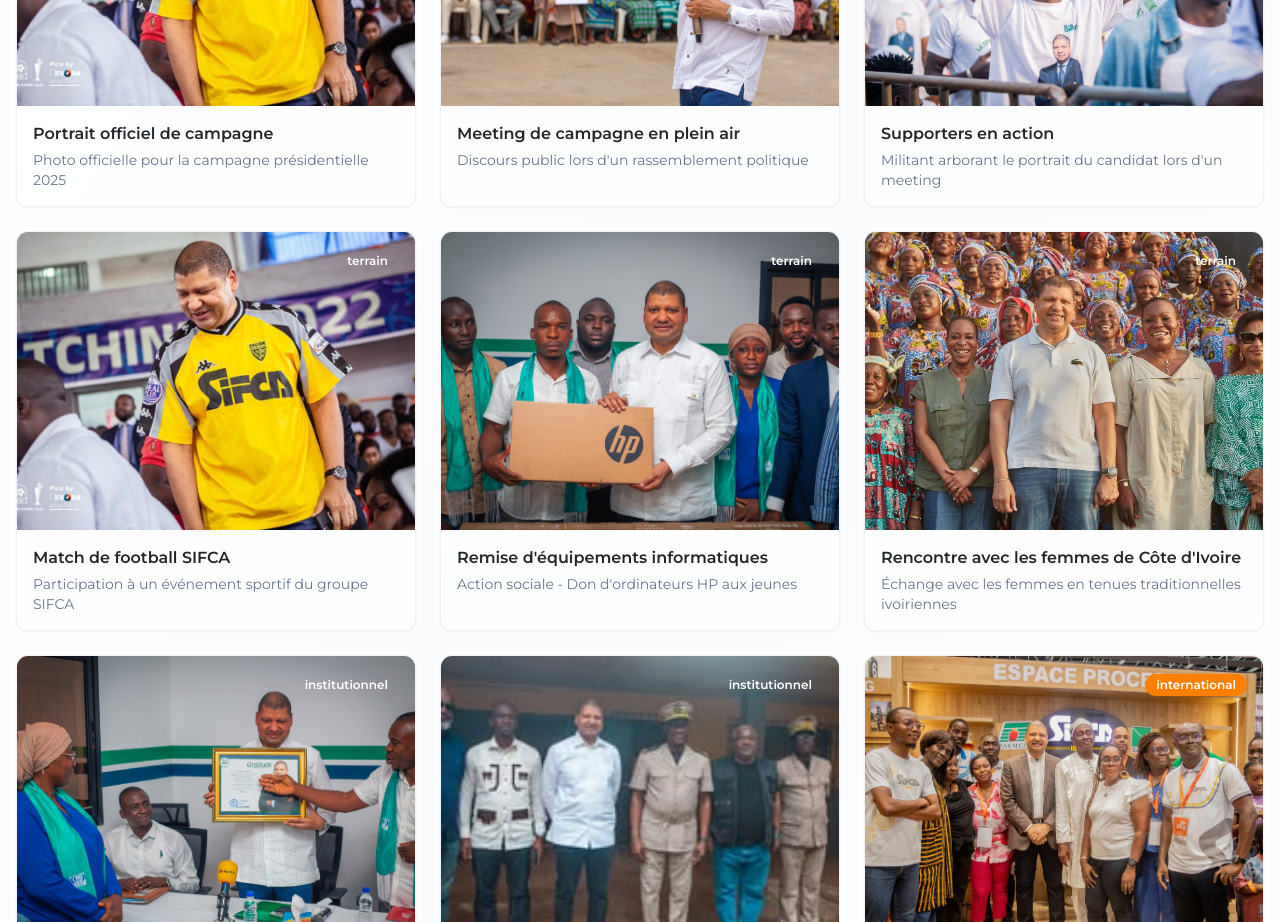
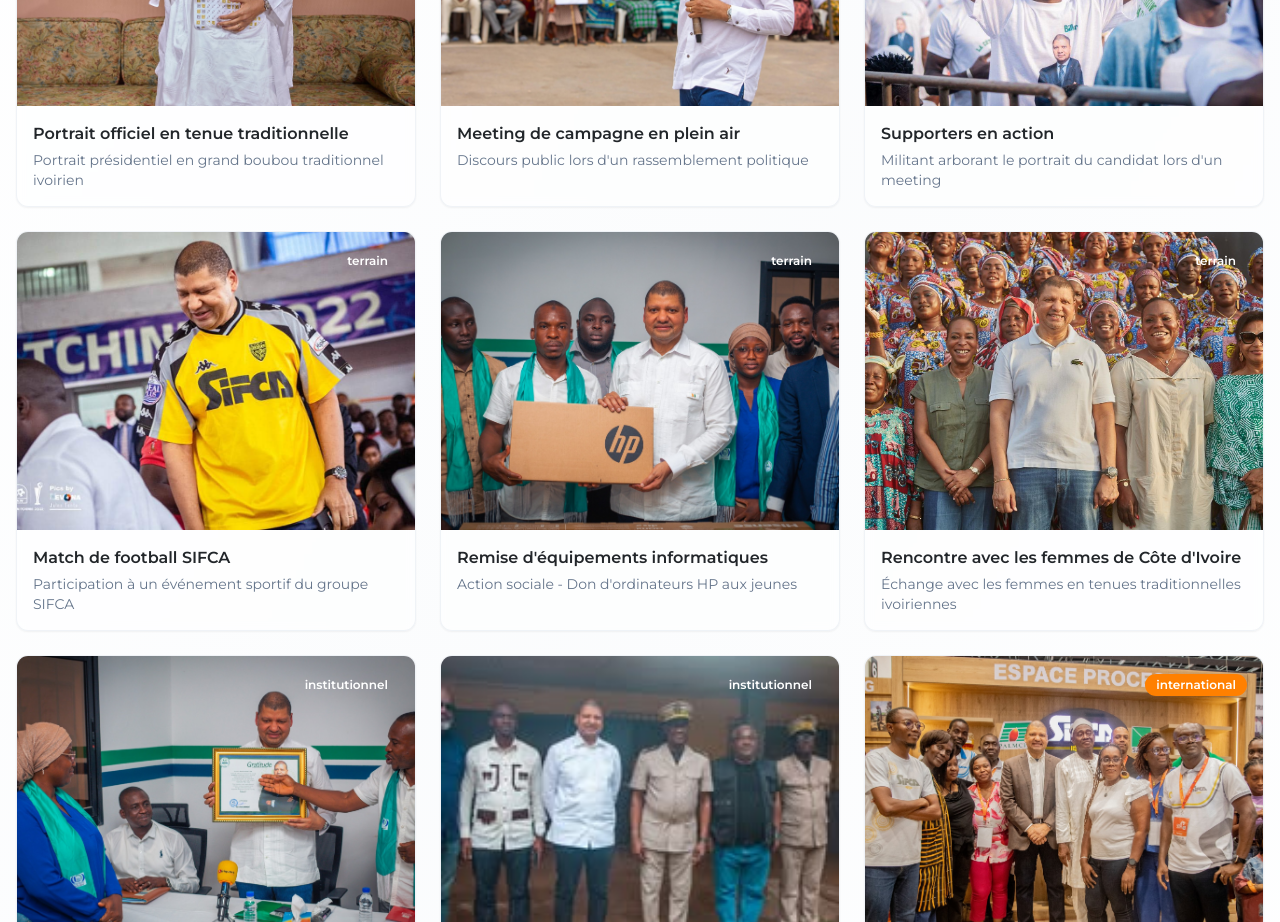
Before and after one commit to gervino7/jlb-vision-ci, a React (Vite) app: page / in a window 1280 px wide. Shown: the part 1420-2342 px from the top of the page. Built offline with nearby package versions, Linux system fonts and the light colour scheme; the HTML template or start-up script is replaced by a standard one; a web font is replaced by a local one.

Commit message:
Update official portrait

```diff
--- a/src/components/GallerySection.tsx
+++ b/src/components/GallerySection.tsx
@@ -27,10 +27,10 @@ const galleryImages: GalleryImage[] = [
   {
     id: '1',
     src: portraitImage,
-    alt: 'Jean Louis Billon - Portrait officiel',
+    alt: 'Jean Louis Billon - Portrait officiel en tenue traditionnelle',
     category: 'officiel',
-    title: 'Portrait officiel de campagne',
-    description: 'Photo officielle pour la campagne présidentielle 2025'
+    title: 'Portrait officiel en tenue traditionnelle',
+    description: 'Portrait présidentiel en grand boubou traditionnel ivoirien'
   },
   {
     id: '2',
```
Also changed, not shown: src/assets/jean-louis-billon-portrait-officiel.jpg.
